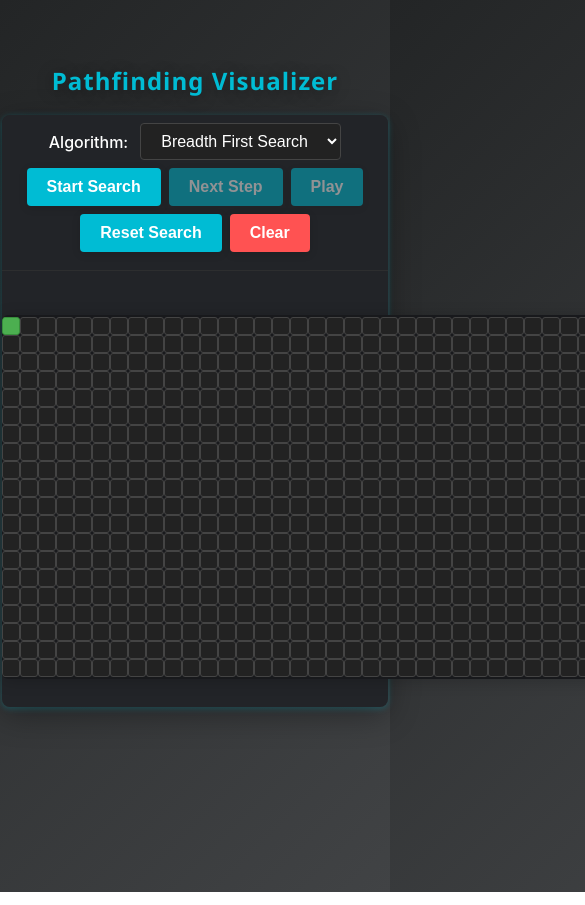
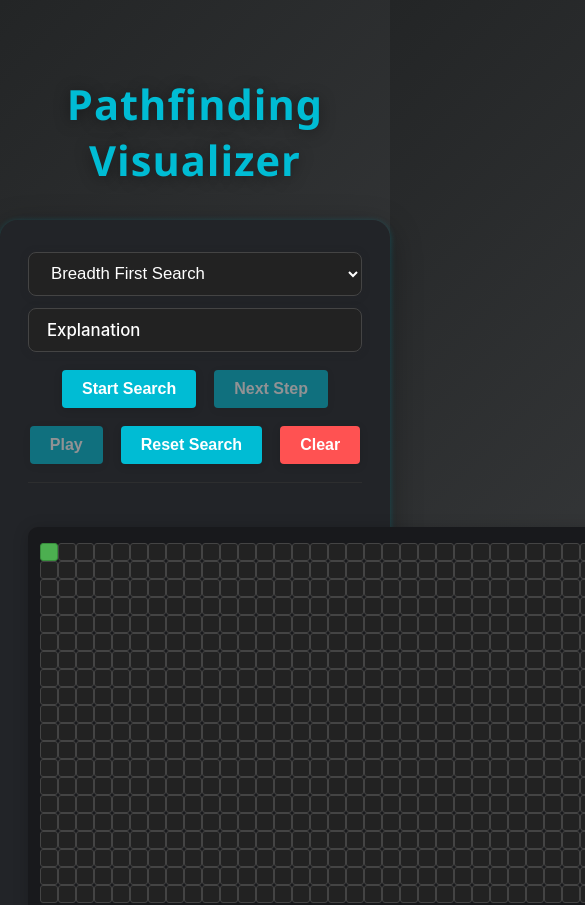
Before and after one commit to NeoPW/path-finding-visualizer, a React (Create React App) app: page / in a window 390 px wide. Shown: the top 905 px of the page, 585 px wide, since content can reach past the window. Built offline with nearby package versions, Linux system fonts and the light colour scheme.

Commit message:
added description and refactored

```diff
--- a/src/GridCanvas.css
+++ b/src/GridCanvas.css
@@ -1,3 +1,4 @@
+/* Grid styles */
 .grid {
   display: inline-block;
   margin: 20px auto;
@@ -8,11 +9,9 @@
   background: #18191c;
   padding: 16px 12px 12px 12px;
 }
-
 .grid-row {
   display: flex;
 }
-
 .grid-cell {
   width: 16px;
   height: 16px;
@@ -28,72 +27,36 @@
   transform: scale(1.12);
   border-color: #00bcd4;
 }
-.grid-cell:active {
-  box-shadow: 0 0 12px 3px #00bcd4cc;
-  transform: scale(1.18);
+@keyframes wall-pop {
+  0% { transform: scale(0.5); background: #222; opacity: 0.5; }
+  70% { transform: scale(1.1); background: #61dafb; opacity: 1; }
+  100% { transform: scale(1); background: #61dafb; opacity: 1; }
 }
-
-@keyframes wall-pop {
-  0% {
-    transform: scale(0.5);
-    background: #222;
-    opacity: 0.5;
-  }
-  70% {
-    transform: scale(1.1);
-    background: #61dafb;
-    opacity: 1;
-  }
-  100% {
-    transform: scale(1);
-    background: #61dafb;
-    opacity: 1;
-  }
-}
-
 .grid-cell.filled {
   background: #00bcd4;
   animation: wall-pop 0.25s cubic-bezier(0.4, 0.8, 0.2, 1) both;
 }
-
 .grid-cell.start {
   background: #4caf50 !important;
   border: 1px solid #388e3c;
 }
-
 .grid-cell.end {
   background: #ff5252 !important;
   border: 1px solid #b71c1c;
 }
-
 .grid-cell.visited {
   background: #ffd54f !important;
 }
-
 .grid-cell.current {
   background: #9fd400 !important;
   border: 1px solid #9fd400;
   z-index: 2;
 }
-
 @keyframes path-pop {
-  0% {
-    transform: scale(0.5);
-    background: #222;
-    opacity: 0.5;
-  }
-  70% {
-    transform: scale(1.1);
-    background: #7e57c2;
-    opacity: 1;
-  }
-  100% {
-    transform: scale(1);
-    background: #7e57c2;
-    opacity: 1;
-  }
+  0% { transform: scale(0.5); background: #222; opacity: 0.5; }
+  70% { transform: scale(1.1); background: #7e57c2; opacity: 1; }
+  100% { transform: scale(1); background: #7e57c2; opacity: 1; }
 }
-
 .grid-cell.path {
   background: #7e57c2 !important;
   box-shadow: 0 0 6px 1px #b39ddb;
@@ -111,14 +74,12 @@
   flex-direction: column;
   align-items: center;
 }
-
 .divider {
   border: none;
   border-top: 1.5px solid #333a;
   margin: 18px 0 24px 0;
   width: 100%;
 }
-
 .controls-row {
   display: flex;
   align-items: center;
@@ -127,30 +88,6 @@
   margin-bottom: 0;
   flex-wrap: wrap;
 }
-
-.algo-label {
-  font-size: 1rem;
-  color: #fff;
-  margin-right: 4px;
-  font-weight: 500;
-}
-
-.algo-select {
-  padding: 8px 16px;
-  border-radius: 4px;
-  border: 1px solid #444;
-  background: #222;
-  color: #fff;
-  font-size: 1rem;
-  outline: none;
-  transition: border 0.2s, box-shadow 0.2s;
-  font-weight: 500;
-}
-.algo-select:focus {
-  border: 1.5px solid #61dafb;
-  box-shadow: 0 0 0 2px #61dafb33;
-}
-
 .modern-btn {
   padding: 10px 20px;
   font-size: 1rem;
@@ -173,7 +110,6 @@
   opacity: 0.5;
   cursor: not-allowed;
 }
-
 .clear-btn {
   margin: 0;
   padding: 10px 20px;
@@ -192,7 +128,6 @@
   transform: translateY(-2px) scale(1.04);
   box-shadow: 0 4px 16px 0 #0003;
 }
-
 .path-found {
   margin-left: 16px;
   color: #4caf50;
@@ -200,31 +135,144 @@
   font-size: 1.1rem;
   letter-spacing: 0.5px;
 }
-
-@media (max-width: 1100px) {
-  .visualizer-card {
-    max-width: 99vw;
-    padding: 18px 2vw 18px 2vw;
+.algo-row-center {
+  display: flex;
+  flex-direction: row;
+  align-items: flex-start;
+  justify-content: center;
+  gap: 32px;
+  width: 100%;
+  margin-bottom: 18px;
+}
+.algo-select-group {
+  display: flex;
+  flex-direction: column;
+  align-items: center;
+  justify-content: flex-start;
+  gap: 10px;
+  min-width: 220px;
+}
+.algo-select {
+  padding: 10px 18px;
+  border-radius: 8px;
+  border: 1px solid #444;
+  background: #222;
+  color: #fff;
+  font-size: 1.05rem;
+  outline: none;
+  transition: border 0.2s, box-shadow 0.2s;
+  font-weight: 500;
+  height: 44px;
+  box-sizing: border-box;
+  display: flex;
+  align-items: center;
+  box-shadow: 0 1px 8px 0 #23252633;
+}
+.algo-select:hover {
+  border: 1.5px solid #61dafb;
+  box-shadow: 0 0 0 2px #61dafb33;
+  background: #232526;
+  color: #fff;
+}
+.algo-select:focus {
+  box-shadow: 0 0 0 2px #61dafb33;
+  background: #232526;
+  color: #fff;
+}
+.explanation-btn-wrapper {
+  display: flex;
+  align-items: center;
+  justify-content: center;
+  margin-left: 18px;
+}
+.explanation-btn {
+  position: relative;
+  display: flex;
+  align-items: center;
+  gap: 6px;
+  background: #222;
+  color: #fff;
+  border: 1px solid #444;
+  border-radius: 8px;
+  padding: 10px 18px;
+  font-size: 1.05rem;
+  font-weight: 500;
+  cursor: default;
+  box-shadow: 0 1px 8px 0 #23252633;
+  outline: none;
+  transition: border 0.2s, box-shadow 0.2s, background 0.18s, color 0.18s;
+  height: 44px;
+  box-sizing: border-box;
+}
+.explanation-btn:focus, .explanation-btn:hover {
+  border: 1.5px solid #61dafb;
+  box-shadow: 0 0 0 2px #61dafb33;
+  background: #232526;
+  color: #fff;
+}
+.explanation-tooltip {
+  display: none;
+  position: absolute;
+  left: 50%;
+  top: 110%;
+  transform: translateX(-50%);
+  min-width: 260px;
+  max-width: 340px;
+  background: #232526;
+  color: #e0f7fa;
+  border-radius: 10px;
+  box-shadow: 0 4px 24px 0 #0007;
+  padding: 16px 18px 14px 18px;
+  z-index: 10;
+  font-size: 1rem;
+  font-weight: 500;
+  pointer-events: none;
+  opacity: 0;
+  transition: opacity 0.18s;
+}
+.explanation-btn:hover .explanation-tooltip,
+.explanation-btn:focus .explanation-tooltip {
+  display: block;
+  opacity: 1;
+  pointer-events: auto;
+}
+.explanation-tooltip .algo-desc-title {
+  color: #00bcd4;
+  font-size: 1.08rem;
+  font-weight: 700;
+  margin-bottom: 6px;
+}
+.explanation-tooltip .algo-desc-text {
+  color: #e0f7fa;
+  font-size: 0.98rem;
+  font-weight: 500;
+}
+@media (max-width: 900px) {
+  .algo-row-center {
+    flex-direction: column;
+    gap: 12px;
+    align-items: center;
+    justify-content: center;
   }
-  .grid {
-    padding: 8px 2px 8px 2px;
+  .algo-select-group, .explanation-btn-wrapper {
+    max-width: 100%;
+    min-width: 0;
+    width: 100%;
+    padding-left: 8px;
+    padding-right: 8px;
+    align-items: stretch;
+    justify-content: flex-start;
+    margin-left: 0;
+  }
+  .explanation-btn {
+    width: 100%;
+    justify-content: flex-start;
+  }
+  .explanation-tooltip {
+    left: 0;
+    top: 110%;
+    transform: none;
+    min-width: 180px;
+    max-width: 98vw;
   }
 }
-
-@media (max-width: 700px) {
-  .main-title {
-    font-size: 1.5rem;
-    margin-bottom: 18px;
-  }
-  .visualizer-card {
-    padding: 8px 0 8px 0;
-    border-radius: 8px;
-  }
-  .controls-row {
-    gap: 8px;
-  }
-  .grid {
-    padding: 2px 0 2px 0;
-    border-radius: 6px;
-  }
-}
--- a/src/GridCanvas.tsx
+++ b/src/GridCanvas.tsx
@@ -9,7 +9,6 @@ export enum GridCellType {
   WALL,
   START,
   END,
-  // Add more as needed (e.g., VISITED, PATH)
 }
 export type Grid = GridCellType[][];
 
@@ -39,6 +38,12 @@ class GridCanvas extends React.Component<GridCanvasProps, GridCanvasState> {
   timer: NodeJS.Timeout | null = null;
   pathRevealTimer: NodeJS.Timeout | null = null;
 
+  // Algorithm descriptions for tooltip
+  algorithmDescriptions: Record<string, string> = {
+    bfs: 'Breadth First Search (BFS) explores all neighbors at the current depth before moving to the next level. It guarantees the shortest path in unweighted graphs.',
+    dfs: 'Depth First Search (DFS) explores as far as possible along each branch before backtracking. It does not guarantee the shortest path but is useful for exhaustive searches.',
+  };
+
   constructor(props: GridCanvasProps) {
     super(props);
     this.state = {
@@ -53,11 +58,21 @@ class GridCanvas extends React.Component<GridCanvasProps, GridCanvasState> {
     };
   }
 
+  // --- Grid helpers ---
   createEmptyGrid(): Grid {
     const { numRows, numCols } = this.props;
     return Array.from({ length: numRows }, () => Array(numCols).fill(GridCellType.EMPTY));
   }
 
+  getGrid(): Grid {
+    return this.state.grid;
+  }
+
+  setGrid(newGrid: Grid) {
+    this.setState({ grid: newGrid });
+  }
+
+  // --- Mouse and drawing handlers ---
   handleCellMouseDown = (row: number, col: number) => {
     const { start, end, runningAlgo, isPlaying } = this.state;
     if (runningAlgo || isPlaying) return;
@@ -109,18 +124,19 @@ class GridCanvas extends React.Component<GridCanvasProps, GridCanvasState> {
     this.setState({ grid: this.createEmptyGrid() });
   };
 
+  // --- Algorithm controls ---
   handleAlgorithmChange = (e: React.ChangeEvent<HTMLSelectElement>) => {
     this.setState({ selectedAlgorithm: e.target.value as 'bfs' | 'dfs' });
   };
 
   handleAlgoStart = () => {
     const { grid, start, end, selectedAlgorithm } = this.state;
-    let algoRunner: AlgorithmRunner;
-    if (selectedAlgorithm === 'bfs') {
-      algoRunner = new AlgorithmRunner(breadthFirstSearchSteps, grid, start, end);
-    } else {
-      algoRunner = new AlgorithmRunner(depthFirstSearchSteps, grid, start, end);
-    }
+    const algoRunner = new AlgorithmRunner(
+      selectedAlgorithm === 'bfs' ? breadthFirstSearchSteps : depthFirstSearchSteps,
+      grid,
+      start,
+      end
+    );
     const firstStep = algoRunner.start();
     this.setAlgoState(algoRunner, firstStep, true, false);
     this.handlePlayPause();
@@ -152,7 +168,12 @@ class GridCanvas extends React.Component<GridCanvasProps, GridCanvasState> {
     this.setAlgoState(algoRunner, step, true, isPlaying);
   };
 
-  setAlgoState(algoRunner: AlgorithmRunner, step: AlgorithmStep | undefined, running: boolean, isPlaying?: boolean) {
+  setAlgoState(
+    algoRunner: AlgorithmRunner,
+    step: AlgorithmStep | undefined,
+    running: boolean,
+    isPlaying?: boolean
+  ) {
     if (!step) {
       this.setState({ runningAlgo: false, isPlaying: false, path: undefined, revealedPathIndices: undefined });
       this.stopAutoStep();
@@ -162,7 +183,8 @@ class GridCanvas extends React.Component<GridCanvasProps, GridCanvasState> {
     if (step.found) {
       path = algoRunner.getPath();
     }
-    this.setState({
+    this.setState(
+      {
         algoRunner,
         visited: step.visited.map((row: boolean[]) => [...row]),
         currentStep: step.current,
@@ -171,21 +193,24 @@ class GridCanvas extends React.Component<GridCanvasProps, GridCanvasState> {
         isPlaying: !!isPlaying && !step.found,
         path,
         revealedPathIndices: step.found ? 0 : undefined,
-    }, () => {
+      },
+      () => {
         if (step.found) {
           this.stopAutoStep();
           this.animatePathReveal();
         }
-    });
+      }
+    );
   }
 
+  // --- Path reveal animation ---
   animatePathReveal = () => {
     if (!this.state.path) return;
     if (this.state.revealedPathIndices === undefined) return;
     if (this.state.revealedPathIndices >= this.state.path.length) return;
     this.pathRevealTimer = setTimeout(() => {
       this.setState(prev => ({
-        revealedPathIndices: prev.revealedPathIndices !== undefined ? prev.revealedPathIndices + 1 : undefined
+        revealedPathIndices: prev.revealedPathIndices !== undefined ? prev.revealedPathIndices + 1 : undefined,
       }), this.animatePathReveal);
     }, 40);
   };
@@ -193,28 +218,51 @@ class GridCanvas extends React.Component<GridCanvasProps, GridCanvasState> {
   handleAlgoReset = () => {
     this.stopAutoStep();
     if (this.pathRevealTimer) clearTimeout(this.pathRevealTimer);
-    this.setState({ algoRunner: undefined, visited: undefined, currentStep: undefined, found: false, runningAlgo: false, isPlaying: false, path: undefined, revealedPathIndices: undefined });
+    this.setState({
+      algoRunner: undefined,
+      visited: undefined,
+      currentStep: undefined,
+      found: false,
+      runningAlgo: false,
+      isPlaying: false,
+      path: undefined,
+      revealedPathIndices: undefined,
+    });
   };
 
-  getGrid(): Grid {
-    return this.state.grid;
-  }
-
-  setGrid(newGrid: Grid) {
-    this.setState({ grid: newGrid });
-  }
-
+  // --- Render ---
   render() {
-    const { grid, start, end, visited, currentStep, runningAlgo, found, isPlaying, path, selectedAlgorithm, revealedPathIndices } = this.state;
+    const {
+      grid, start, end, visited, currentStep, runningAlgo, found, isPlaying, path, selectedAlgorithm, revealedPathIndices
+    } = this.state;
     return (
       <div onMouseUp={this.handleMouseUp}>
         <div className="visualizer-card">
-          <div className="controls-row">
-            <label htmlFor="algo-select" className="algo-label">Algorithm: </label>
-            <select id="algo-select" value={selectedAlgorithm} onChange={this.handleAlgorithmChange} className="algo-select">
+          <div className="algo-row-center">
+            <div className="algo-select-group">
+              <select
+                id="algo-select"
+                value={selectedAlgorithm}
+                onChange={this.handleAlgorithmChange}
+                className="algo-select"
+              >
                 <option value="bfs">Breadth First Search</option>
                 <option value="dfs">Depth First Search</option>
               </select>
+            </div>
+            <div className="explanation-btn-wrapper">
+              <div className="explanation-btn" tabIndex={0}>
+                Explanation
+                <div className="explanation-tooltip">
+                  <div className="algo-desc-title">
+                    {selectedAlgorithm === 'bfs' ? 'Breadth First Search' : 'Depth First Search'}
+                  </div>
+                  <div className="algo-desc-text">{this.algorithmDescriptions[selectedAlgorithm]}</div>
+                </div>
+              </div>
+            </div>
+          </div>
+          <div className="controls-row">
             <button className="modern-btn" onClick={this.handleAlgoStart} disabled={runningAlgo || isPlaying}>Start Search</button>
             <button className="modern-btn" onClick={this.handleAlgoNext} disabled={!runningAlgo}>Next Step</button>
             <button className="modern-btn" onClick={this.handlePlayPause} disabled={!runningAlgo}>{isPlaying ? 'Pause' : 'Play'}</button>
@@ -230,7 +278,6 @@ class GridCanvas extends React.Component<GridCanvasProps, GridCanvasState> {
                   if (rowIdx === start[0] && colIdx === start[1]) cellClass += ' start';
                   else if (rowIdx === end[0] && colIdx === end[1]) cellClass += ' end';
                   else if (cell === GridCellType.WALL) cellClass += ' filled';
-                  // Animate path reveal
                   else if (
                     path &&
                     path.some((p, i) => i < (revealedPathIndices ?? 0) && p[0] === rowIdx && p[1] === colIdx)
```
Lines whose indentation alone changed are shown as unchanged.
